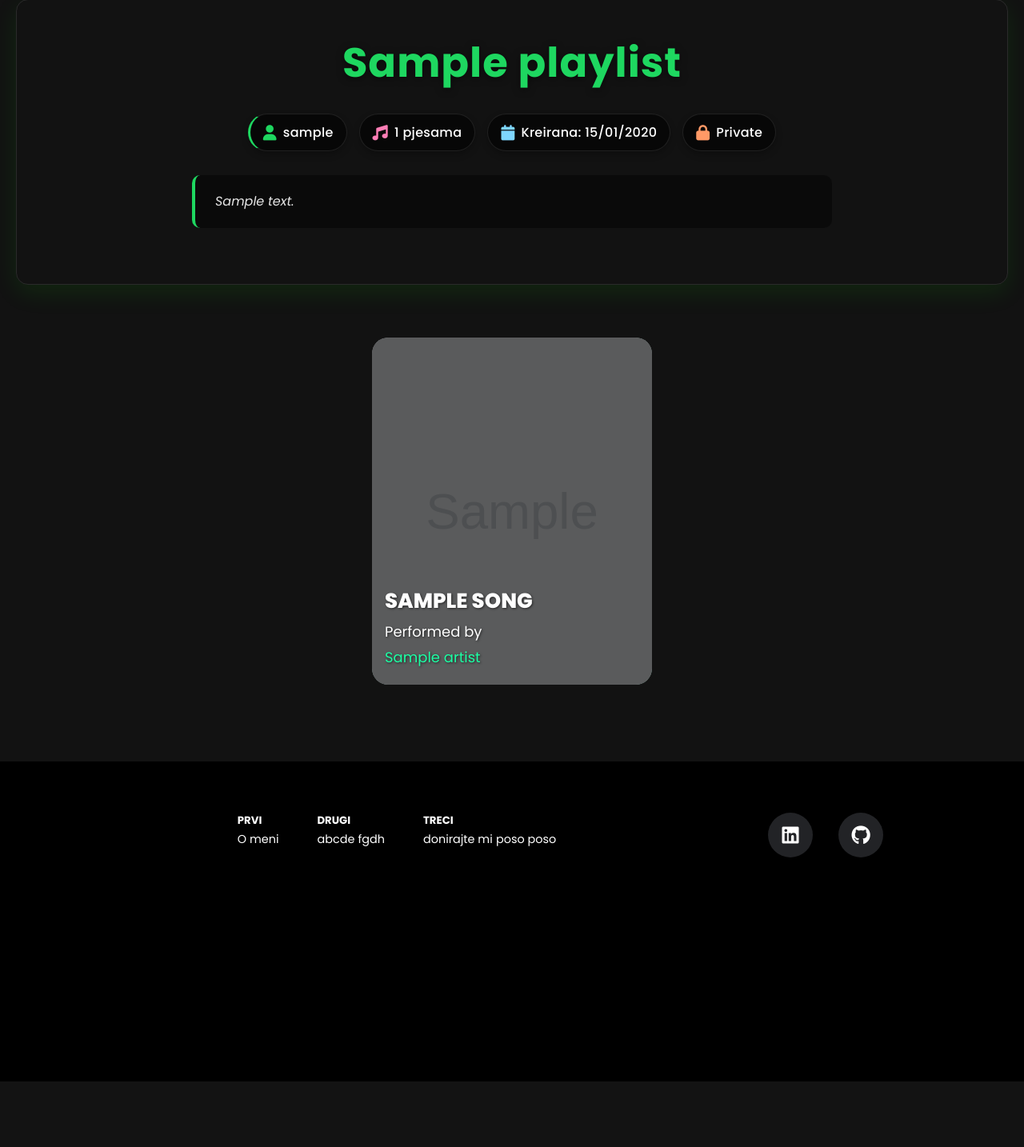
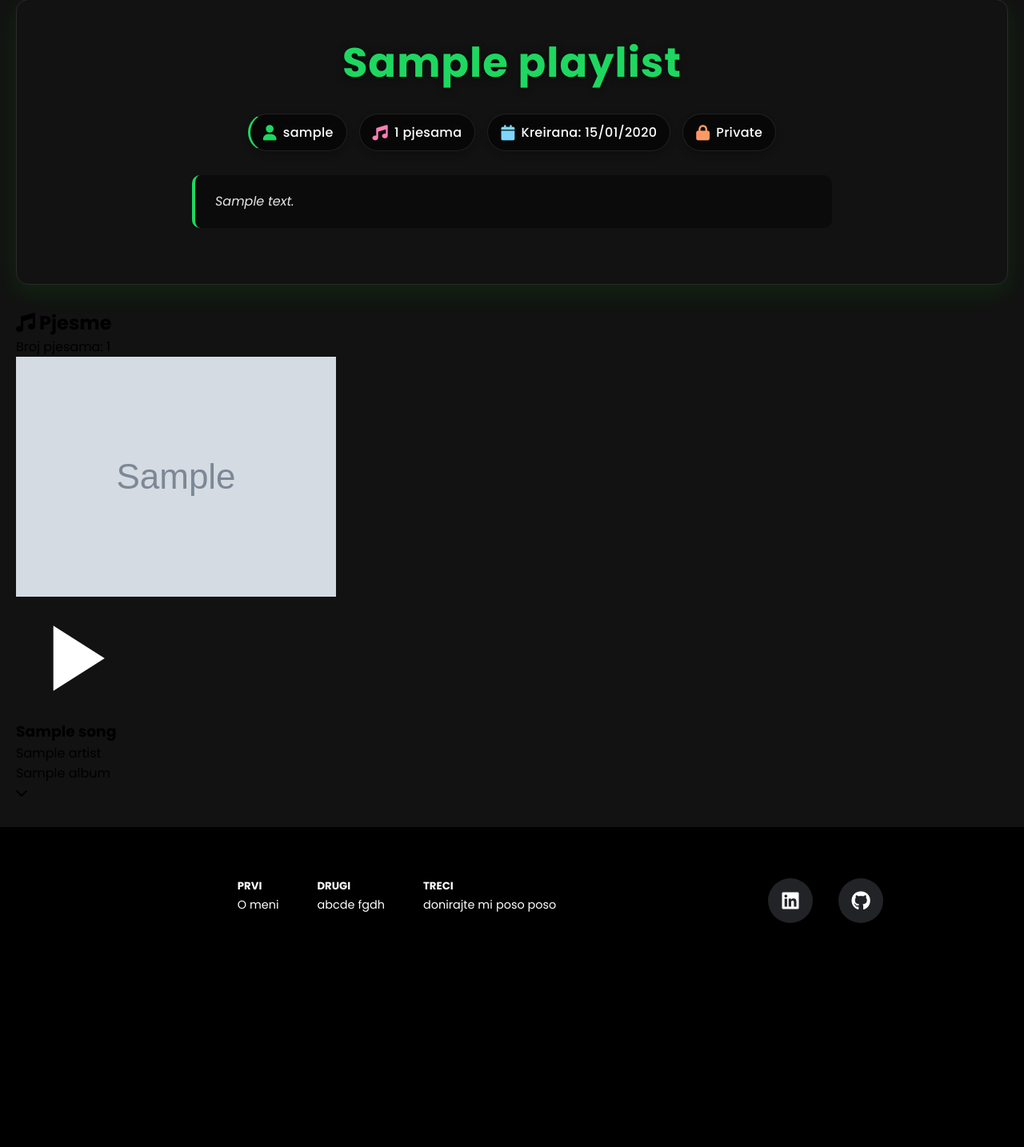
Before and after one commit to egi03/zavrsni, a Django app: template music/templates/music/playlist_detail.html in a window 1280 px wide. Shown: the part 111-1545 px from the top of the page at 80% size. Before the commit the page ends 1463 px from the top, so only its background shows below. Run offline with Django 3.2, Linux system fonts and the light colour scheme; the template is opened without the code that fills it: most values are stand-ins (such as "Sample title", 1, 10 or a date in 2020); grey boxes marked "Sample" are stand-in pictures.

Commit message:
Change songs display from grid to list

```diff
--- a/music/templates/music/playlist_detail.html
+++ b/music/templates/music/playlist_detail.html
@@ -4,9 +4,9 @@
 {% block title %}{{ playlist.name }}{% endblock %}
 
 {% block extra_css %}
-  <link rel="stylesheet" href="{% static 'styles/card.css' %}">
   <link rel="stylesheet" href="{% static 'styles/playlist-detail.css' %}">
   <link rel="stylesheet" href="{% static 'styles/song-search.css' %}">
+  <link rel="stylesheet" href="{% static 'styles/songs-container.css' %}">
 {% endblock %}
 
 {% block content %}
@@ -69,43 +69,69 @@
   {% endif %}
 
   {% if songs %}
-    <div class="songs-container">
+  <div class="songs-scroll-wrapper">
+    <div class="songs-scroll-container">
+      <div class="songs-scroll-header">
+        <h2 class="songs-scroll-title">
+          <i class="fas fa-music"></i>
+          Pjesme
+        </h2>
+        <span class="songs-count">Broj pjesama: {{ songs|length }}</span>
+      </div>
+
+      <div class="songs-scrollable">
+        <div class="songs-grid">
           {% for song in songs %}
-        <div class="card">
+            <div class="song-card">
               {% if request.user == playlist.user %}
-            <div class="song-actions">
-              <form action="{% url 'music:remove_from_playlist' playlist.id song.id %}" method="post" style="display: inline;">
+                <div class="song-card-actions">
+                  <form action="{% url 'music:remove_from_playlist' playlist.id song.id %}" method="post">
                     {% csrf_token %}
-                <button type="submit" class="song-action-btn" title="Remove from playlist">
+                    <button type="submit" class="song-card-remove-btn" title="Remove from playlist">
                       <i class="fas fa-times"></i>
                     </button>
                   </form>
                 </div>
               {% endif %}
 
-          <img src="{{ song.photo }}" alt="Album Cover" class="card-image">
-          <div class="play-button">
+              <div class="song-card-image-container">
+                <img src="{{ song.photo }}" alt="{{ song.name }} cover" class="song-card-image">
+                <div class="song-card-play-overlay">
+                  <div class="song-card-play-button">
                     <svg viewBox="0 0 24 24">
                       <path d="M8 5v14l11-7z"/>
                     </svg>
                   </div>
-          <div class="card-content">
-            <p class="heading">{{ song.name }}</p>
-            <p>Performed by</p>
-            <p>{{ song.artist }}</p>
                 </div>
-          <div class="song-info">
-            <p class="heading">{{ song.name }}</p>
-            <p class="artist">by <strong>{{ song.artist }}</strong></p>
-            <p class="album">from <strong>{{ song.album }}</strong></p>
+              </div>
+
+              <div class="song-card-content">
+                <h3 class="song-card-title">{{ song.name }}</h3>
+                <p class="song-card-artist">{{ song.artist }}</p>
+                <p class="song-card-album">{{ song.album }}</p>
+              </div>
+
+              <div class="song-card-playing">
+                <span></span>
+                <span></span>
+                <span></span>
+                <span></span>
               </div>
             </div>
           {% endfor %}
         </div>
+      </div>
+
+      <div class="scroll-indicator bottom">
+        <i class="fas fa-chevron-down"></i>
+      </div>
+    </div>
+  </div>
 {% else %}
-    <div class="no-songs">
-      <p>nema pjesama.</p>
-      <p>dodaj pjesme!</p>
+  <div class="songs-empty">
+    <i class="fas fa-music"></i>
+    <h3>Još nema pjesama</h3>
+    <p>Dodajte pjesme!</p>
   </div>
 {% endif %}
 </div>
```
Lines whose indentation alone changed are shown as unchanged.
